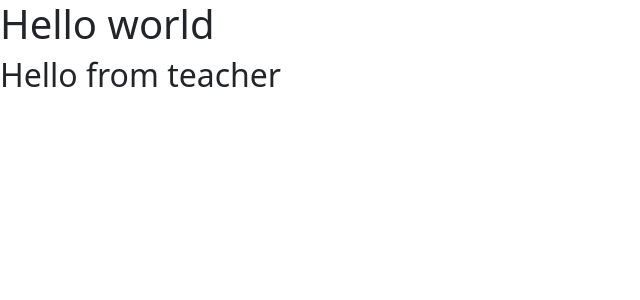
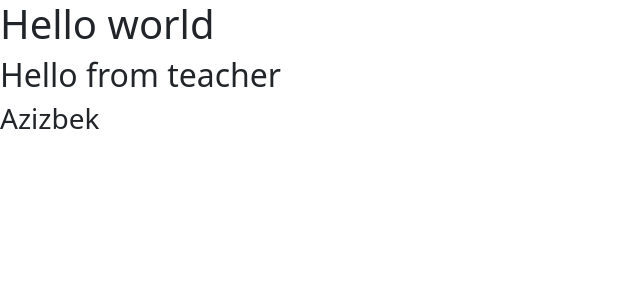
Before and after one commit to dilshodbek06/lesson-67, a Next.js app: page / in a window 1280 px wide. Shown: the top 300 px of the page, without its empty margins (0-640 px from the left). Built offline with nearby package versions, Linux system fonts and the light colour scheme.

Commit message:
prosto tak]

```diff
--- a/app/page.tsx
+++ b/app/page.tsx
@@ -3,6 +3,7 @@ const HomePage = () => {
     <div>
       <h1>Hello world</h1>
       <h2>Hello from teacher</h2>
+      <h3>Azizbek </h3>
     </div>
   );
 };
```
